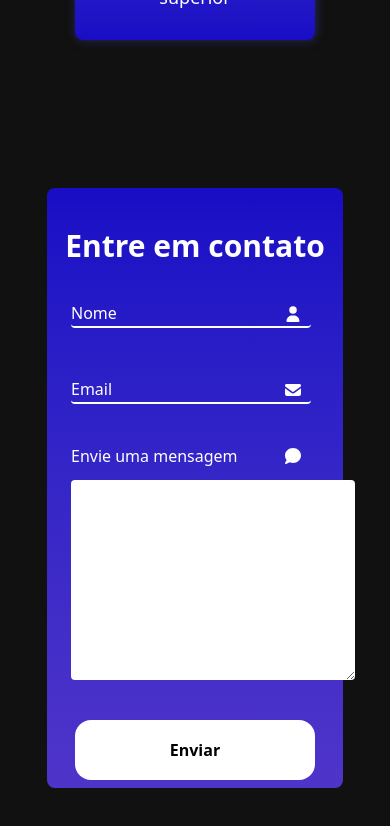
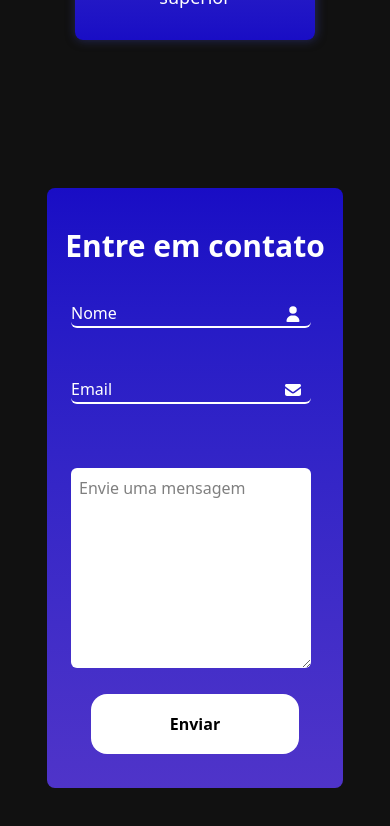
Before and after one commit to EduBassan/FrontCP, a React (Vite) app: page / in a window 390 px wide. Shown: the part 2104-2930 px from the top of the page. Built offline with nearby package versions, Linux system fonts and the light colour scheme.

Commit message:
responsividade

```diff
--- a/src/components/Forms.jsx
+++ b/src/components/Forms.jsx
@@ -4,7 +4,7 @@ import { faUser , faEnvelope, faComment} from "@fortawesome/free-solid-svg-icons
 export default function Forms () {
     return (
         <div className="bg-[#111111] pr-5 pl-5 pt-5  w-[100%] flex justify-center items-start h-300 lg:h-auto">
-            <div className="transition-all ease-in-out duration-500 hover:scale-105 flex flex-col pt-10 items-center bg-gradient-to-b lg:bg-gradient-to-r from-[#190dc5] to-[#4f34c9]  rounded-lg h-150 w-74 sm:w-150 sm:h-160  text-white">
+            <div className="transition-all ease-in-out duration-500 hover:scale-105 flex flex-col pt-10 items-center bg-gradient-to-b lg:bg-gradient-to-r from-[#190dc5] to-[#4f34c9]  rounded-lg h-150 w-74 sm:w-150 sm:h-160 lg:w-200 lg:h-200 text-white">
                 <div>
                     <h1 className="font-bold text-3xl pb-1">Entre em contato</h1>
                 </div>
@@ -12,27 +12,23 @@ export default function Forms () {
                     <form>
                     <div>
                         <div className="relative w-full">
-                            <input type="text" id="nome" name="nome" className="mt-2 mb-10 w-60 h-7 rounded-sm placeholder:text-white placeholder:ml-2: border-b-2 border-white focus:outline-none transition-all duration-300 ease-in focus:scale-103" placeholder="Nome"/>
+                            <input type="text" id="nome" name="nome" className="mt-2 mb-10 w-60 lg:w-100 h-7 rounded-md placeholder:text-white placeholder:ml-2: border-b-2 border-white focus:outline-none transition-all duration-300 ease-in focus:scale-103" placeholder="Nome"/>
                             <span className="absolute right-4 top-1/8">
                                 <FontAwesomeIcon icon={faUser} />
                             </span>
                         </div>
                         <div className="relative w-full">
-                            <input type="email" id="email" name="email" className="mt-2 mb-10 w-60 h-7 rounded-sm placeholder:text-white placeholder:ml-2: border-b-2 border-white focus:outline-none transition-all duration-300 ease-in focus:scale-103" placeholder="Email"/>
+                            <input type="email" id="email" name="email" className="mt-2 mb-10  lg:w-100 w-60 h-7 rounded-md placeholder:text-white placeholder:ml-2: border-b-2 border-white focus:outline-none transition-all duration-300 ease-in focus:scale-103" placeholder="Email"/>
                             <span className="absolute right-4 top-1/8">
                                 <FontAwesomeIcon icon={faEnvelope} />
                             </span>
                         </div>
-                        <div className="flex flex-col gap-3 relative w-71">
-                            <label htmlFor="mensagem" >Envie uma mensagem</label>
-                            <span className="absolute right-13 sm:right-4">
-                                <FontAwesomeIcon icon={faComment} />
-                            </span>
-                            <textarea name="mensagem" id="mensagem" className="bg-white rounded-sm w-full h-50 text-black focus:outline-none transition-all duration-200 ease-in focus:scale-105"></textarea>
+                        <div className="relative w-full mt-6">
+                            <textarea name="mensagem" id="mensagem" className="bg-white rounded-md w-60 sm:w-full h-50 lg:h-72 text-black p-2 focus:outline-none transition-all duration-200 ease-in focus:scale-105"placeholder="Envie uma mensagem"></textarea>
                         </div>
 
                         <div className="flex justify-center items-center">
-                            <button className="w-60 h-15 bg-white text-black font-bold mt-10 rounded-2xl transition-all duration-200 ease-in-out hover:scale-110">Enviar</button>
+                            <button className="w-60 h-15 bg-white text-black font-bold m-5 sm:mt-10 rounded-2xl transition-all duration-200 ease-in-out hover:scale-110">Enviar</button>
                         </div>
 
                     </div>
```
